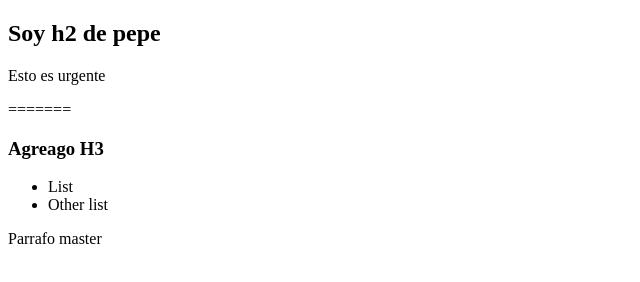
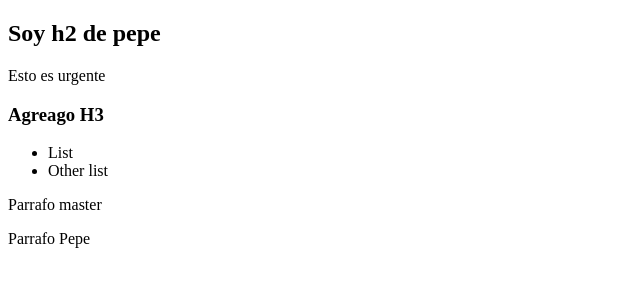
Before and after one commit to benjataide1/prueba, a plain HTML site: page archivo.html in a window 1280 px wide. Shown: the whole page, without its empty margins (0-640 px from the left). Drawn offline with Linux system fonts and the light colour scheme.

Commit message:
agrego p en Pepe

```diff
--- a/archivo.html
+++ b/archivo.html
@@ -18,7 +18,7 @@
   <h2>Soy h2 de pepe</h2>
 
   <p>Esto es urgente</p>
-=======
+
   <h3>Agreago H3</h3>
 
   <ul>
@@ -27,6 +27,7 @@
   </ul>
 
 <p>Parrafo master</p>
+<p>Parrafo Pepe</p>
 
 
 </body>
```
